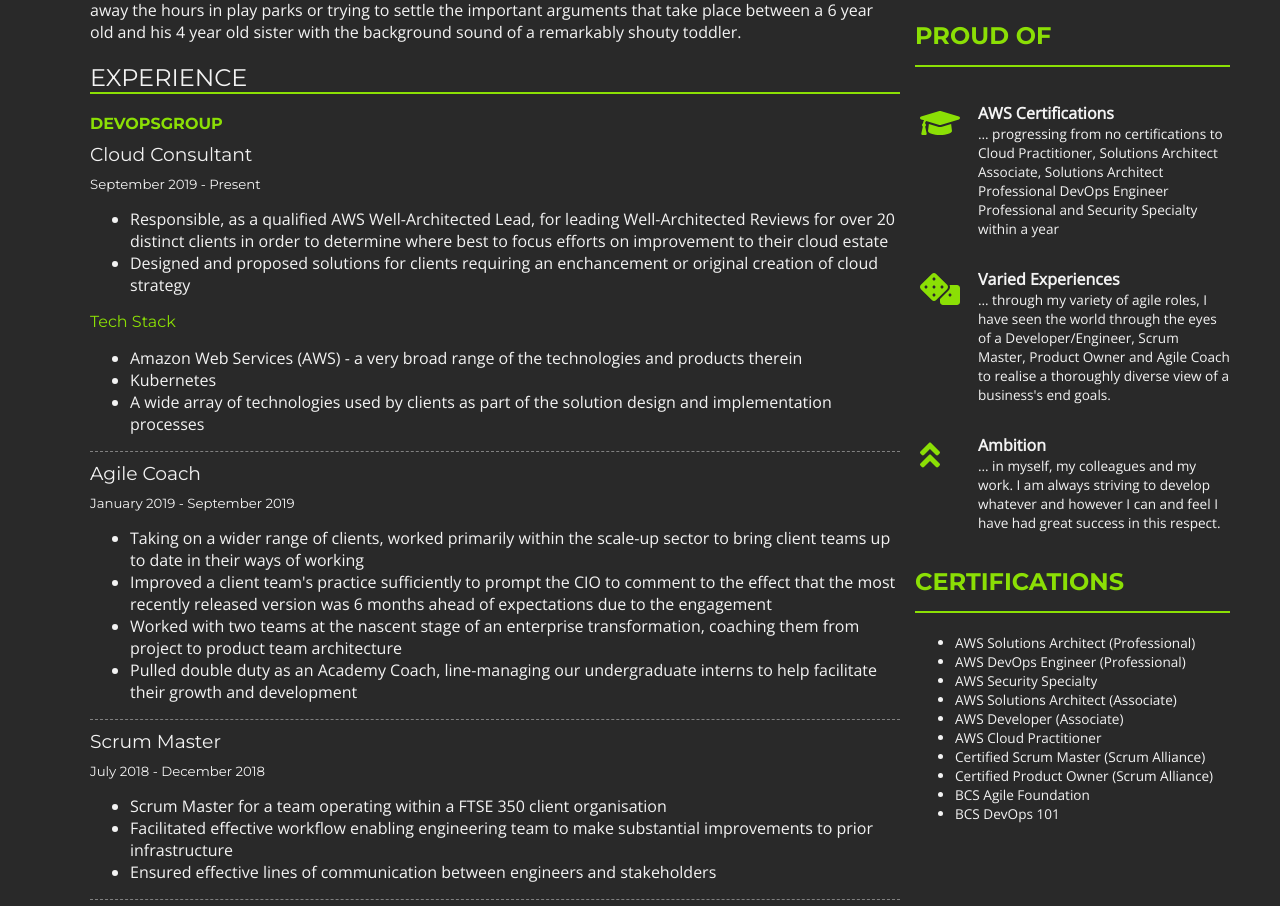
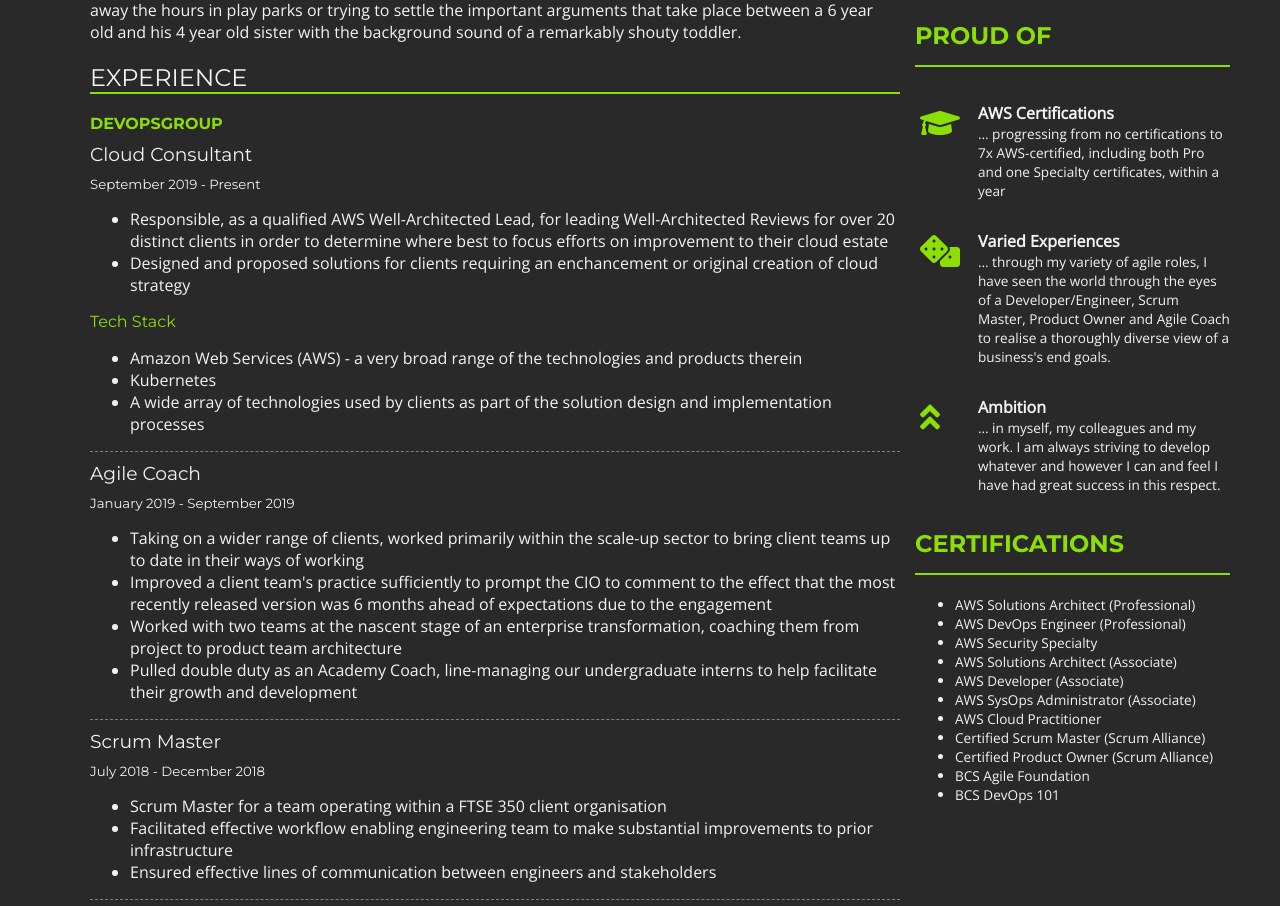
Before and after one commit to rjcoupe/cv, an Angular app: page / in a window 1280 px wide. Shown: the part 587-1493 px from the top of the page. Built offline with nearby package versions, Linux system fonts and the light colour scheme.

Commit message:
Adjusted certs "proud of" wording

```diff
--- a/src/app/app.component.ts
+++ b/src/app/app.component.ts
@@ -12,7 +12,7 @@
     {
       icon: 'fas fa-graduation-cap',
       title: "AWS Certifications",
-      text: "progressing from no certifications to Cloud Practitioner, Solutions Architect Associate, Solutions Architect Professional DevOps Engineer Professional and Security Specialty within a year"
+      text: "progressing from no certifications to 7x AWS-certified, including both Pro and one Specialty certificates, within a year"
     },
     {
       icon: 'fas fa-dice',
@@ -44,6 +44,7 @@
     'AWS Security Specialty',
     'AWS Solutions Architect (Associate)',
     'AWS Developer (Associate)',
+    'AWS SysOps Administrator (Associate)',
     'AWS Cloud Practitioner',
     'Certified Scrum Master (Scrum Alliance)',
     'Certified Product Owner (Scrum Alliance)',
```
